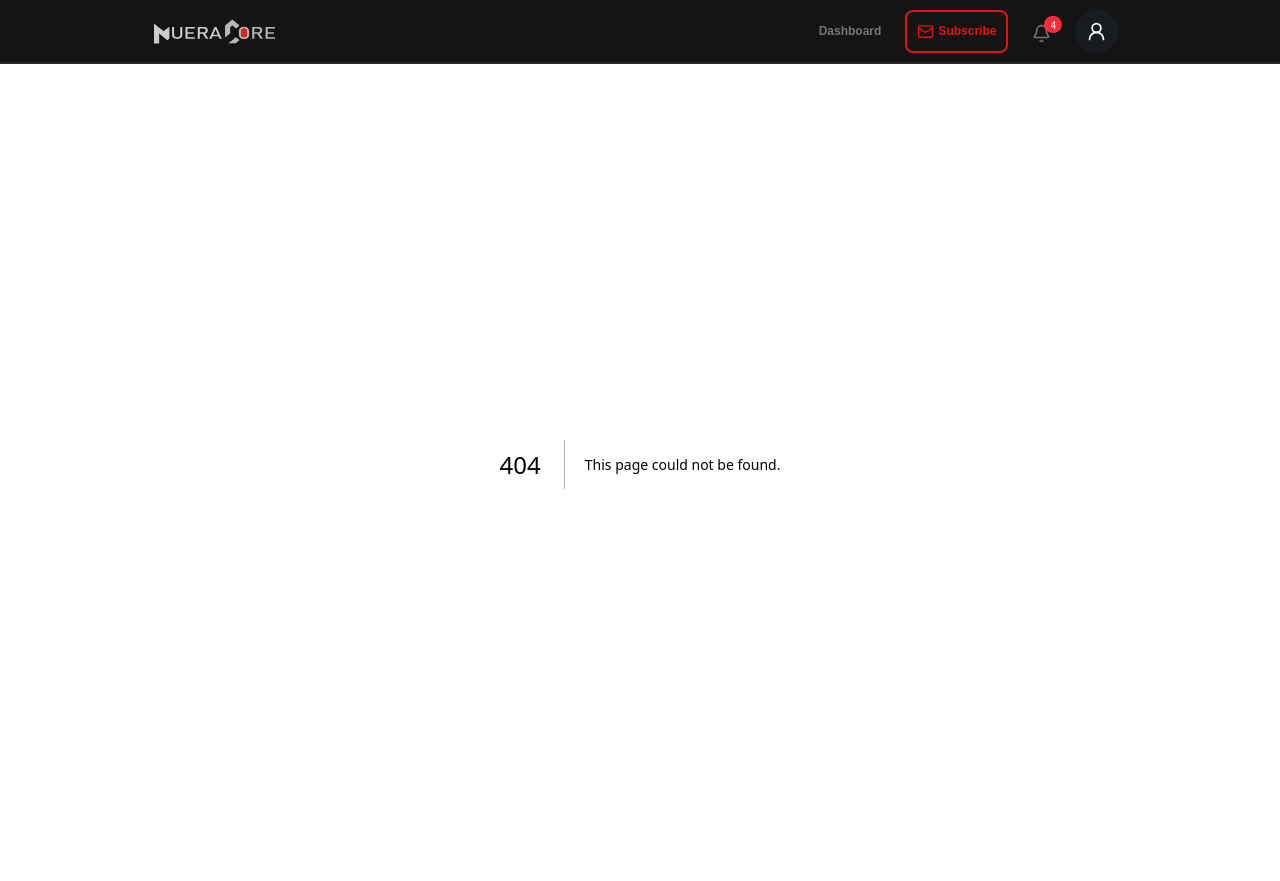
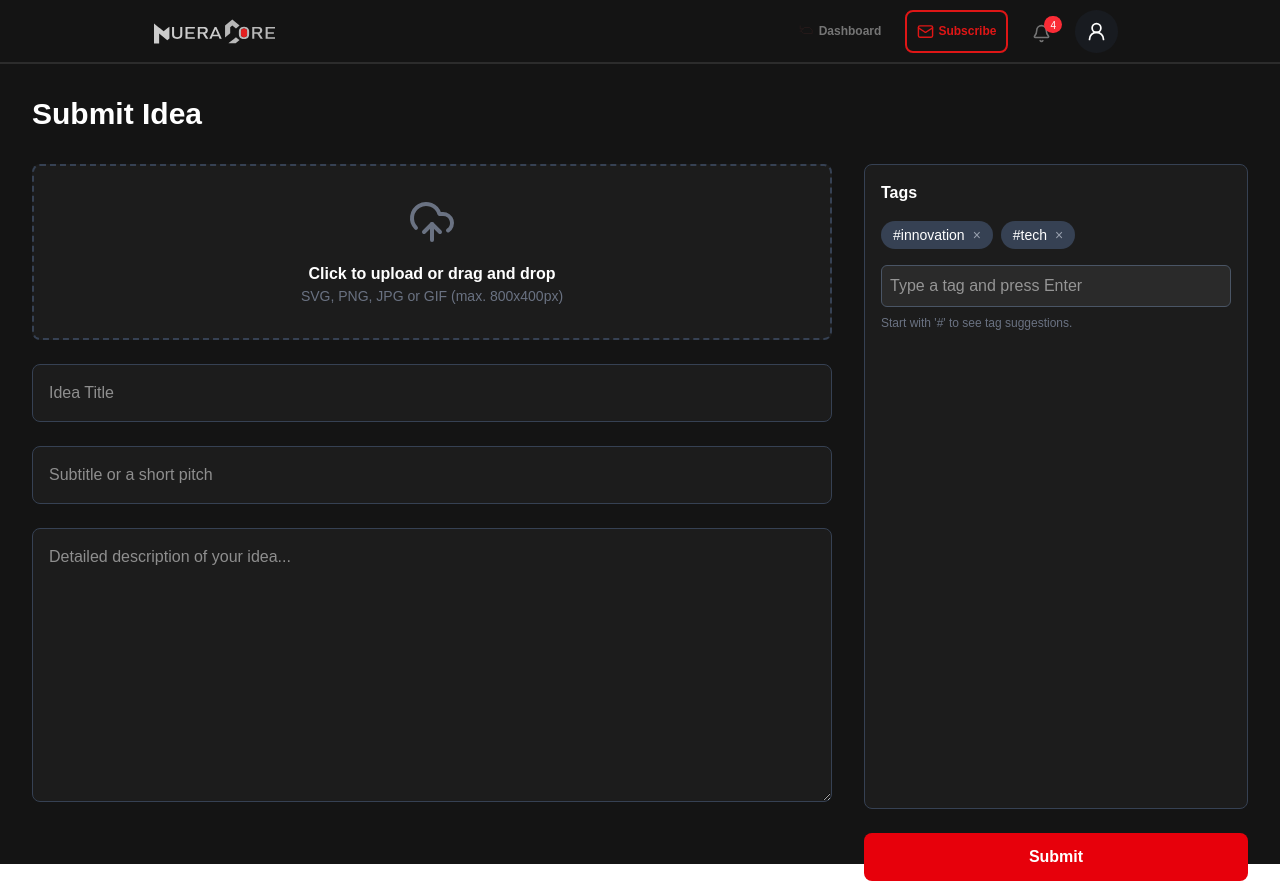
Before and after one commit to jysn7/neuracore, a Next.js app: page /submit-idea in a window 1280 px wide. Before the commit this address had no page. Built offline with nearby package versions, Linux system fonts and the light colour scheme.

Commit message:
Created the TagsInput.tsx and the folder called submit-idea.

```diff
--- /dev/null
+++ b/src/app/submit-idea/page.tsx
@@ -0,0 +1,70 @@
+// src/app/submit-idea/page.tsx
+"use client";
+import React, { useState } from 'react';
+import { UploadCloud } from 'lucide-react';
+import TagsInput from '@/components/TagsInput'; // We will create this next
+
+const SubmitIdeaPage = () => {
+  const [ideaTitle, setIdeaTitle] = useState('');
+  const [subtitle, setSubtitle] = useState('');
+  const [description, setDescription] = useState('');
+
+  return (
+    <main className="p-8 text-white bg-[#141414] min-h-screen">
+      <h1 className="text-3xl font-bold mb-8">Submit Idea</h1>
+
+      <div className="grid grid-cols-1 lg:grid-cols-3 gap-8">
+
+        {/* Left Column (Main Content) */}
+        <div className="lg:col-span-2 space-y-6">
+
+          {/* Image Upload */}
+          <div className="bg-[#1C1C1C] border-2 border-dashed border-gray-700 rounded-lg p-8 flex flex-col items-center justify-center text-center cursor-pointer hover:border-gray-500 transition-colors">
+            <UploadCloud size={48} className="text-gray-500 mb-4" />
+            <p className="font-semibold">Click to upload or drag and drop</p>
+            <p className="text-sm text-gray-500">SVG, PNG, JPG or GIF (max. 800x400px)</p>
+          </div>
+
+          {/* Title Input */}
+          <input
+            type="text"
+            value={ideaTitle}
+            onChange={(e) => setIdeaTitle(e.target.value)}
+            placeholder="Idea Title"
+            className="w-full bg-[#1C1C1C] border border-gray-700 rounded-lg p-4 focus:outline-none focus:ring-2 focus:ring-red-500"
+          />
+
+          {/* Subtitle Input */}
+          <input
+            type="text"
+            value={subtitle}
+            onChange={(e) => setSubtitle(e.target.value)}
+            placeholder="Subtitle or a short pitch"
+            className="w-full bg-[#1C1C1C] border border-gray-700 rounded-lg p-4 focus:outline-none focus:ring-2 focus:ring-red-500"
+          />
+
+          {/* Description Textarea */}
+          <textarea
+            value={description}
+            onChange={(e) => setDescription(e.target.value)}
+            placeholder="Detailed description of your idea..."
+            rows={10}
+            className="w-full bg-[#1C1C1C] border border-gray-700 rounded-lg p-4 focus:outline-none focus:ring-2 focus:ring-red-500"
+          />
+        </div>
+
+        {/* Right Column (Tags and Submit Button) */}
+        <div className="space-y-6">
+          <TagsInput />
+
+          <button className="w-full bg-red-600 hover:bg-red-700 text-white font-bold py-3 px-4 rounded-lg transition-colors">
+            Submit
+          </button>
+        </div>
+
+      </div>
+    </main>
+  );
+};
+
+export default SubmitIdeaPage;
--- /dev/null
+++ b/src/components/TagsInput.tsx
@@ -0,0 +1,50 @@
+// src/components/TagsInput.tsx
+"use client";
+import React, { useState } from 'react';
+
+const TagsInput = () => {
+  const [tags, setTags] = useState<string[]>(['#innovation', '#tech']);
+  const [inputValue, setInputValue] = useState('');
+
+  const handleKeyDown = (e: React.KeyboardEvent<HTMLInputElement>) => {
+    if (e.key === 'Enter' && inputValue.trim() !== '') {
+      e.preventDefault();
+      const newTag = inputValue.startsWith('#') ? inputValue.trim() : `#${inputValue.trim()}`;
+      if (!tags.includes(newTag)) {
+        setTags([...tags, newTag]);
+      }
+      setInputValue('');
+    }
+  };
+
+  const removeTag = (tagToRemove: string) => {
+    setTags(tags.filter(tag => tag !== tagToRemove));
+  };
+
+  return (
+    <div className="bg-[#1C1C1C] border border-gray-700 rounded-lg p-4 h-full">
+      <h3 className="font-semibold mb-4">Tags</h3>
+      <div className="flex flex-wrap gap-2 mb-4">
+        {tags.map((tag) => (
+          <div key={tag} className="bg-gray-700 text-white text-sm font-medium px-3 py-1 rounded-full flex items-center gap-2">
+            {tag}
+            <button onClick={() => removeTag(tag)} className="text-gray-400 hover:text-white">
+              &times;
+            </button>
+          </div>
+        ))}
+      </div>
+      <input
+        type="text"
+        value={inputValue}
+        onChange={(e) => setInputValue(e.target.value)}
+        onKeyDown={handleKeyDown}
+        placeholder="Type a tag and press Enter"
+        className="w-full bg-[#2A2A2A] border border-gray-600 rounded-md p-2 focus:outline-none focus:ring-1 focus:ring-red-500"
+      />
+      <p className="text-xs text-gray-500 mt-2">Start with '#' to see tag suggestions.</p>
+    </div>
+  );
+};
+
+export default TagsInput;
```
